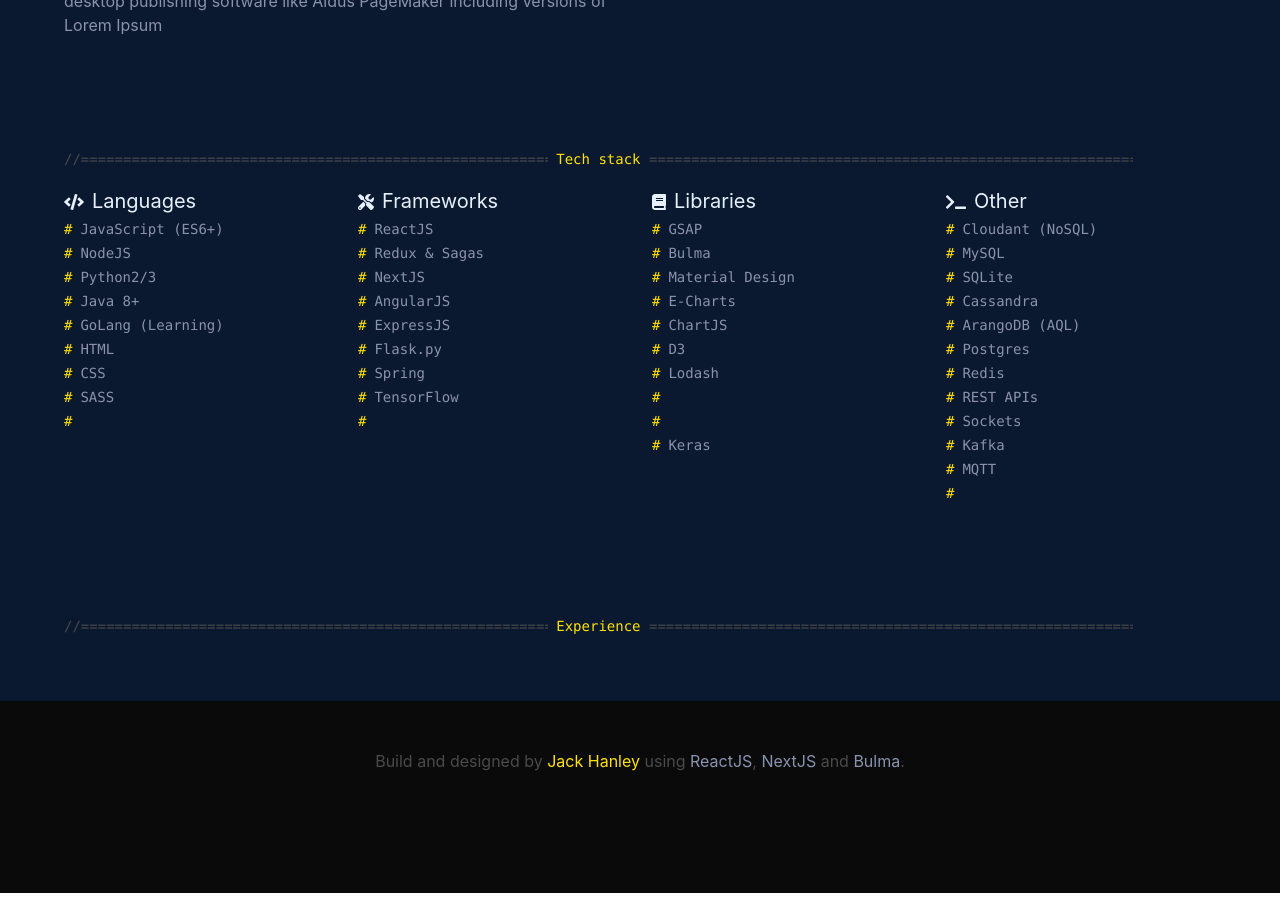
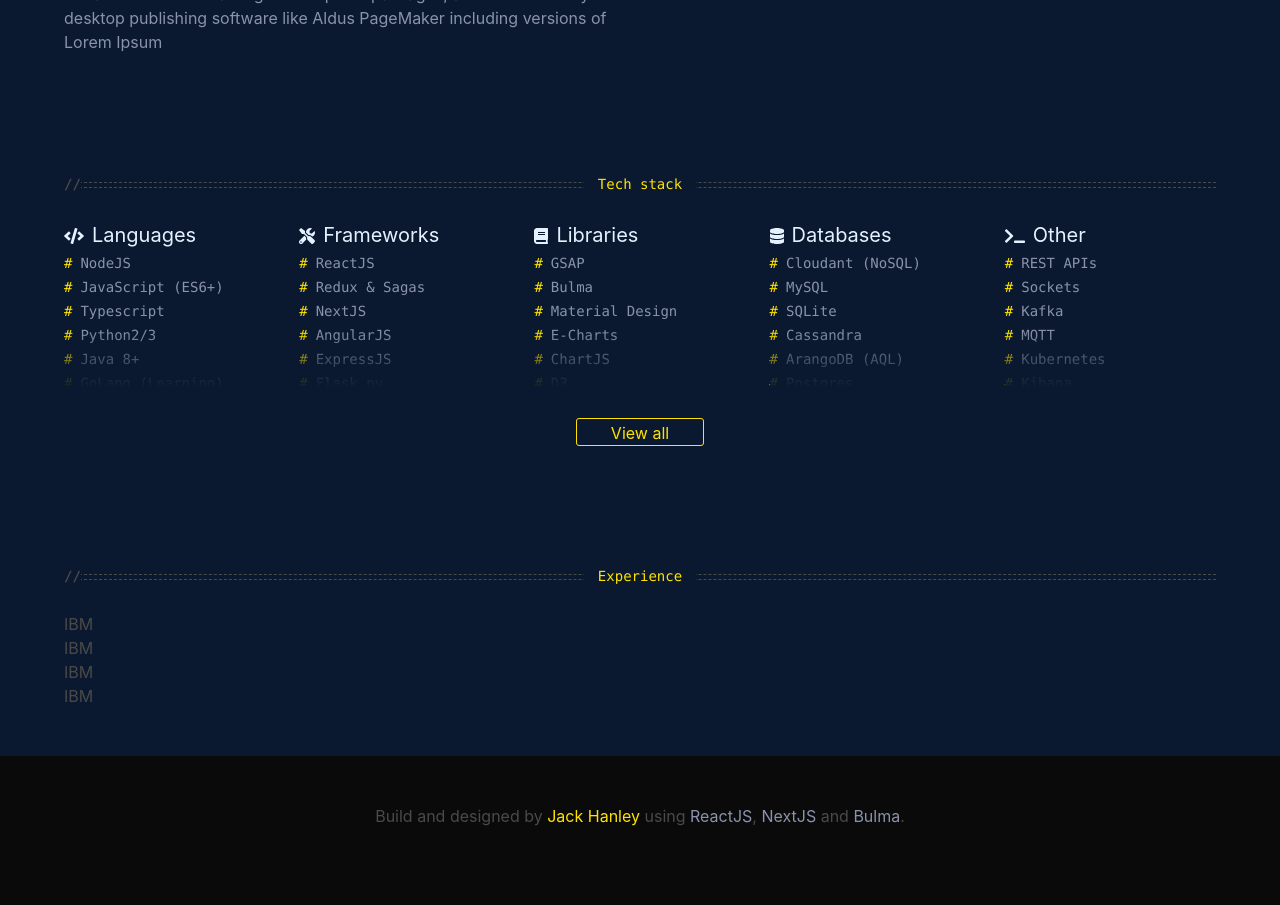
Before and after one commit to JackHanley26/jackhanley.io, a Next.js app: page / in a window 1280 px wide. Shown: the part 1080-1985 px from the top of the page. Built offline with nearby package versions, Linux system fonts and the light colour scheme.

Commit message:
Increment

```diff
--- a/components/Button/Button.js
+++ b/components/Button/Button.js
@@ -1,5 +1,12 @@
 import React, {Component} from 'react';
 import PropTypes from 'prop-types';
+
+// key to class name map
+const sizing= {
+  "sm": "styled-button-small",
+  "md": "styled-button-medium",
+  "lg": "styled-button-large"
+};
 
 class Button extends Component {
   constructor(props) {
@@ -8,7 +15,7 @@ class Button extends Component {
 
   render() {
     return (
-      <div className="styled-button" onClick={this.props.onClick}>
+      <div className={`styled-button ${this.props.size in sizing ? sizing[this.props.size] : '' }`} onClick={this.props.onClick}>
         {this.props.label}
       </div>
     )
--- a/components/Divider/Divider.js
+++ b/components/Divider/Divider.js
@@ -1,21 +1,24 @@
 import React, {Component} from 'react';
 import PropTypes from 'prop-types';
-import {main} from "../../config/main";
-import {range} from 'lodash';
 
 class Divider extends Component {
   constructor(props) {
     super(props);
   }
 
+  static calWidth(cars) {
+    const val = cars * 0.7; // this is rough calc
+    return {width: `${val}rem`};
+  }
+
   render() {
-    const equals = (count) => range(count).reduce((s, v) => (`${s}=`), "");
-
     return (
-      <div className="code-font divider" style={{'padding': '1rem 0 1rem 0'}} ref={div => this.ref = div}>
-        <div className="equals first">{`//${equals(100)}`} </div>
-        <div className="second primary-font-color">&nbsp;{this.props.label}&nbsp;</div>
-        <div className="equals third">{` ${equals(100)}`}</div>
+      <div className="code-font divider" ref={div => this.ref = div}>
+        <span className="slash-slash">//</span>
+        <div className="dashed"/>
+        <div className="divider-title primary-font-color" style={{...Divider.calWidth(this.props.label.length)}}>
+          {this.props.label}
+        </div>
       </div>
     )
   }
--- /dev/null
+++ b/components/JobContainer/JobContainer.js
@@ -0,0 +1,26 @@
+import React, {Component} from 'react';
+import PropTypes from 'prop-types';
+
+
+class JobContainer extends Component {
+  constructor(props) {
+    super(props);
+  }
+
+  render() {
+    return (
+      <div>
+        <ul className="jobs-tabs">
+          <li className="">IBM</li>
+          <li>IBM</li>
+          <li>IBM</li>
+          <li>IBM</li>
+        </ul>
+      </div>
+    )
+  }
+}
+
+JobContainer.propTypes = {};
+
+export default JobContainer;
--- /dev/null
+++ b/components/TechStackCategory/TechStackCategory.js
@@ -0,0 +1,63 @@
+import React, {Component, Fragment} from 'react';
+import PropTypes from 'prop-types';
+import {FontAwesomeIcon} from "@fortawesome/react-fontawesome";
+import {faAngleDoubleDown, faAngleDoubleUp} from "@fortawesome/free-solid-svg-icons";
+import * as _ from 'lodash';
+
+const listLimit = 6;
+
+class TechStackCategory extends Component {
+  constructor(props) {
+    super(props);
+    this.state = {
+      listLimit,
+      showViewMore: true,
+    }
+  }
+
+  render() {
+    return (
+      <Fragment>
+        <FontAwesomeIcon icon={this.props.icon}/>
+        <span className="tech-title">{this.props.title}</span>
+        <div className="tech-list dull-font-color">
+          <ul className="">
+            {this.props.items.map((item, index) => (
+              <li className={`${this.props.fadeItems && index === this.props.items.length - 1 && 'fade-list-end'}`}>
+                <span className="code-font primary-font-color">#</span>
+                {item.link && item.link.length > 0 ?
+                  <a className="tech-item highlight-on-hover code-font" href={item.link} target="_blank">
+                    {item.label}
+                  </a>
+                  :
+                  <span className="tech-item code-font">{item.label}</span>
+                }
+              </li>
+            ))}
+            {/*            {this.props.items.length > listLimit && this.state.showViewMore && (
+              <li>
+                <FontAwesomeIcon icon={faAngleDoubleDown} className="primary-font-color"/>
+                <a className="tech-item code-font" onClick={() => this.toggleViewMore(false)}>{'More'}</a>
+              </li>
+            )}
+            {!this.state.showViewMore && (
+              <li>
+                <FontAwesomeIcon icon={faAngleDoubleUp} className="primary-font-color"/>
+                <a className="tech-item code-font" onClick={() => this.toggleViewMore(true)}>{'Less'}</a>
+              </li>
+            )}*/}
+          </ul>
+        </div>
+      </Fragment>
+    )
+  }
+}
+
+TechStackCategory.propTypes = {
+  title: PropTypes.string.isRequired,
+  icon: PropTypes.any.isRequired,
+  items: PropTypes.array.isRequired,
+  fadeItems: PropTypes.bool
+};
+
+export default TechStackCategory;
--- a/config/main.js
+++ b/config/main.js
@@ -28,14 +28,19 @@ export const email = "jackhanley26@hotmail.com";
 export const techStack = {
   languages: [
     {
+      name: "node",
+      label: "NodeJS",
+      link: "https://nodejs.org/en/about/"
+    },
+    {
       name: "javascript",
       label: "JavaScript (ES6+)",
       link: "https://www.javascript.com/",
     },
     {
-      name: "node",
-      label: "NodeJS",
-      link: "https://nodejs.org/en/about/"
+      name: "typescript",
+      label: "Typescript",
+      link: "",
     },
     {
       name: "python",
@@ -158,8 +163,8 @@ export const techStack = {
       link: "https://lodash.com/"
     },
     {
-      name: "",
-      label: "",
+      name: "bootstrap",
+      label: "Bootstrap",
       link: ""
     },
     {
@@ -173,7 +178,7 @@ export const techStack = {
       link: "https://keras.io/"
     },
   ],
-  other:[
+  databases:[
     {
       name: "cloudant",
       label: "Cloudant (NoSQL)",
@@ -209,6 +214,9 @@ export const techStack = {
       label: "Redis",
       link: ""
     },
+  ],
+
+  other:[
     {
       name: "rest",
       label: "REST APIs",
@@ -230,6 +238,36 @@ export const techStack = {
       link: "https://mqtt.org"
     },
     {
+      name: "kubernetes",
+      label: "Kubernetes",
+      link: ""
+    },
+    {
+      name: "kibana",
+      label: "Kibana",
+      link: ""
+    },
+    {
+      name: "siddhi",
+      label: "SiddhiQL",
+      link: "https://siddhi.io"
+    },
+    {
+      name: "jenkins",
+      label: "Jenkins",
+      link: ""
+    },
+    {
+      name: "linuxunix",
+      label: "Linux & Unix",
+      link: ""
+    },
+    {
+      name: "jetbrains",
+      label: "JetBrains IDEs",
+      link: ""
+    },
+    {
       name: "",
       label: "",
       link: ""
--- a/pages/index.js
+++ b/pages/index.js
@@ -4,15 +4,24 @@ import {home, email, techStack} from "../config/main";
 import {TimelineLite} from "gsap";
 import Button from "../components/Button/Button";
 import Divider from "../components/Divider/Divider";
+import Footer from "../components/Footer/Footer";
+import TechStackCategory from "../components/TechStackCategory/TechStackCategory";
 import {FontAwesomeIcon} from "@fortawesome/react-fontawesome";
-import {faCode, faTools, faBook, faTerminal, faCaretRight} from "@fortawesome/free-solid-svg-icons";
-import app from '../package';
-import Footer from "../components/Footer/Footer";
+import {faCode, faTools, faBook, faTerminal, faDatabase, faCaretRight} from "@fortawesome/free-solid-svg-icons";
+import * as _ from "lodash";
+import JobContainer from "../components/JobContainer/JobContainer";
 
 class Index extends Component {
 
   constructor(props) {
     super(props);
+
+    this.state = {
+      techStack: {
+        listLimit: 6,
+        viewMore: false
+      }
+    };
 
     this.greeting = React.createRef();
     this.title = React.createRef();
@@ -39,6 +48,11 @@ class Index extends Component {
       .play();
   }
 
+  techStackViewMore = () => {
+    this.setState({techStack: {...this.state.techStack, viewMore: true, listLimit: 100}})
+  };
+
+
   static openMail() {
     window.location.href = `mailto:${email}`;
   }
@@ -47,10 +61,11 @@ class Index extends Component {
     window.open(url, '_blank');
   }
 
-
   render() {
     return (
       <Layout>
+
+        {/* LANDING SECTION */}
 
         <section id="landing-section" className="section fixed-nav-padding first-section">
           <div className="container format-text">
@@ -65,13 +80,14 @@ class Index extends Component {
                dangerouslySetInnerHTML={{__html: home.summary}}></p>
 
             <div className="button-wrapper" ref={r => this.button = r}>
-              <Button label="Get in touch." onClick={Index.openMail}/>
+              <Button label="Get in touch." size="lg" onClick={Index.openMail}/>
             </div>
 
           </div>
         </section>
 
 
+        {/* ABOUT ME SECTION */}
         <section id="about-me" className="section">
           <div className="container">
             <Divider label={'About me'}/>
@@ -91,89 +107,85 @@ class Index extends Component {
           </div>
         </section>
 
+        {/* TECH STACK SECTION */}
         <section id="technologies" className="section">
           <div className="container">
 
             <Divider label={'Tech stack'}/>
 
-            <div className="columns is-mobile is-multiline">
+            <div className={`columns is-mobile is-multiline ${!this.state.techStack.viewMore && 'tech-ul'}`}>
 
               <div className="column tech-column bright-font-color" ref={div => this.languages = div}>
-                <FontAwesomeIcon icon={faCode}/>
-                <span className="tech-title">Languages</span>
-                <div className="tech-list dull-font-color">
-                  <ul>
-                    {techStack.languages.map(item => (
-                      <li>
-                        <span className="code-font primary-font-color">#</span>
-                        <a className="tech-item code-font" href={item.link} target="_blank">{item.label}</a>
-                      </li>
-                    ))}
-                  </ul>
-                </div>
+                <TechStackCategory
+                  title={'Languages'}
+                  icon={faCode}
+                  fadeItems={!this.state.techStack.viewMore}
+                  items={_.slice(techStack.languages, 0, this.state.techStack.listLimit)}
+                />
               </div>
 
-              <div className="column tech-column bright-font-color" ref={div => this.languages = div}>
-                <FontAwesomeIcon icon={faTools}/>
-                <span className="tech-title">Frameworks</span>
-                <div className="tech-list dull-font-color">
-                  <ul>
-                    {techStack.frameworks.map(item => (
-                      <li>
-                        <span className="code-font primary-font-color">#</span>
-                        <a className="tech-item code-font" href={item.link} target="_blank">{item.label}</a>
-                      </li>
-                    ))}
-                  </ul>
-                </div>
+              <div className="column tech-column bright-font-color" ref={div => this.frameworks = div}>
+                <TechStackCategory
+                  title={'Frameworks'}
+                  icon={faTools}
+                  fadeItems={!this.state.techStack.viewMore}
+                  items={_.slice(techStack.frameworks, 0, this.state.techStack.listLimit)}
+                />
               </div>
 
-              <div className="column tech-column bright-font-color" ref={div => this.languages = div}>
-                <FontAwesomeIcon icon={faBook}/>
-                <span className="tech-title">Libraries</span>
-                <div className="tech-list dull-font-color">
-                  <ul>
-                    {techStack.libraries.map(item => (
-                      <li>
-                        <span className="code-font primary-font-color">#</span>
-                        <a className="tech-item code-font" href={item.link} target="_blank">{item.label}</a>
-                      </li>
-                    ))}
-                  </ul>
-                </div>
+              <div className="column tech-column bright-font-color" ref={div => this.libraries = div}>
+                <TechStackCategory
+                  title={'Libraries'}
+                  icon={faBook}
+                  fadeItems={!this.state.techStack.viewMore}
+                  items={_.slice(techStack.libraries, 0, this.state.techStack.listLimit)}
+                />
+              </div>
+              <div className="column tech-column bright-font-color" ref={div => this.databases = div}>
+                <TechStackCategory
+                  title={'Databases'}
+                  icon={faDatabase}
+                  fadeItems={!this.state.techStack.viewMore}
+                  items={_.slice(techStack.databases, 0, this.state.techStack.listLimit)}
+                />
               </div>
 
-              <div className="column tech-column bright-font-color" ref={div => this.languages = div}>
-                <FontAwesomeIcon icon={faTerminal}/>
-                <span className="tech-title">Other</span>
-                <div className="tech-list dull-font-color">
-                  <ul>
-                    {techStack.other.map(item => (
-                      <li>
-                        <span className="code-font primary-font-color">#</span>
-                        <a className="tech-item code-font" href={item.link} target="_blank">{item.label}</a>
-                      </li>
-                    ))}
-                  </ul>
-                </div>
+              <div className="column tech-column bright-font-color" ref={div => this.others = div}>
+                <TechStackCategory
+                  title={'Other'}
+                  icon={faTerminal}
+                  fadeItems={!this.state.techStack.viewMore}
+                  items={_.slice(techStack.other, 0, this.state.techStack.listLimit)}
+                />
               </div>
 
             </div>
 
+            {!this.state.techStack.viewMore && (
+              <div className="container has-text-centered">
+                <Button label={'View all'} size='md' onClick={this.techStackViewMore}/>
+              </div>
+            )}
           </div>
         </section>
 
+        {/* EXPERIENCE SECTION */}
         <section id="experience" className="section">
           <div className="container">
 
             <Divider label={'Experience'}/>
 
+            <JobContainer />
+
           </div>
         </section>
 
 
-       <Footer/>
+        {/* FOOTER SECTION*/}
+        <Footer/>
 
+
+        {/*  END OF LINE :() */}
       </Layout>
     )
   }
--- a/styles/styles.sass
+++ b/styles/styles.sass
@@ -1,8 +1,10 @@
 @import "../node_modules/bulma/bulma.sass"
 
-$primary: #FFE300
+//$primary: #FFE300
+$primary: rgb(255, 227, 0)
 $bright: rgb(230, 241, 255)
 $dull: rgb(138, 146, 173)
+$dark: rgb(10, 25, 47)
 
 @mixin small-mobile
   @media(max-width: 400px)
@@ -31,7 +33,7 @@ $dull: rgb(138, 146, 173)
 // double the nav bar size
 
 .dark-background
-  background-color: rgb(10, 25, 47)
+  background-color: $dark
 //background-color: #535454 // this is from Adobe
 
 .primary-font-color
@@ -61,9 +63,6 @@ $dull: rgb(138, 146, 173)
   padding: 3rem 0 3rem 0
 
 .styled-button
-  height: 3.5rem
-  line-height: 3.5rem
-  width: 8rem
   border: 1px solid #FFE300
   color: #FFE300
   border-radius: 3px
@@ -75,6 +74,23 @@ $dull: rgb(138, 146, 173)
   &:hover
     background-color: rgb(22, 41, 58)
 
+.styled-button-small
+  display: inline-block
+  height: 1.75rem
+  width: 4rem
+  line-height: 1.75rem
+
+.styled-button-medium
+  display: inline-block
+  height: 1.75rem
+  width: 8rem
+  line-height: 1.75rem
+
+.styled-button-large
+  display: inline-block
+  height: 3.5rem
+  line-height: 3.5rem
+  width: 8rem
 
 .title-text
   font-weight: bold
@@ -95,31 +111,36 @@ $dull: rgb(138, 146, 173)
       transform: translateY(-50%)
 
 .divider
+  padding: 2rem 0 2rem 0
   overflow: hidden
+  display: inline-block
+  width: 100%
 
-  .equals
-    white-space: nowrap
-    overflow: hidden
-    text-overflow: clip
-    text-align: left
-    @include large-screen
-      width: 42%
-    @include small-screen
-      width: 40%
-    @include large-mobile
-      width: 35%
-    @include small-mobile
-      width: 30%
+  .slash-slash
+    font-weight: bold
+    z-index: 10
+    background: $dark
+    position: absolute
+    left: 0
+    top: 1.5rem
 
-  .first
-    float: left
+  .dashed
+    position: absolute
+    width: 100%
+    height: 6px
+    border-top: 1.5px dashed
+    border-bottom: 1.5px dashed
 
-  .second
-    float: left
-    overflow: hidden
-
-  .third
-    overflow: hidden
+  .divider-title
+    text-align: center
+    left: 0
+    right: 0
+    margin-left: auto
+    margin-right: auto
+    top: 1.5rem
+    z-index: 11
+    background: $dark
+    position: absolute
 
 .tech-title
   padding: 0.5rem
@@ -129,6 +150,7 @@ a
   text-decoration: none
   color: inherit
   transition: 0.5s
+
   &:hover
     color: $bright
 
@@ -138,20 +160,49 @@ a
     text-decoration: none
     padding-left: 0.5rem
     transition: 0.5s
-    cursor: pointer
-    &:hover
-      color: $bright
+
+.highlight-on-hover
+  cursor: pointer
+
+  &:hover
+    color: $bright
+
+.fade-list-end
+  position: relative
+
+  &:after
+    content: ""
+    position: absolute
+    z-index: 1
+    bottom: 0
+    left: 0
+    pointer-events: none
+    background-image: linear-gradient(to bottom, rgba(10, 25, 47, 0), rgba(10, 25, 47, 1) 90%)
+    //background-image: linear-gradient(to bottom, rgba(255,255,255, 0), rgba(255,255,255, 1) 90%)
+    width: 100%
+    height: 4em
 
 
 .side-by-side-container
   overflow: hidden
+
   .side-by-side-item-1
     float: left
+
   .side-by-side-item-2
     float: left
     overflow: hidden
+
   .side-by-side-item-3
     overflow: hidden
 
 .tech-column
   min-width: 11rem
+
+.jobs-tabs
+
+
+  .tab-item
+    color: $dull
+    &.is-active
+      color: $primary
```
Also changed, not shown: 1 other file (tests, documents, lock files or other folders).
